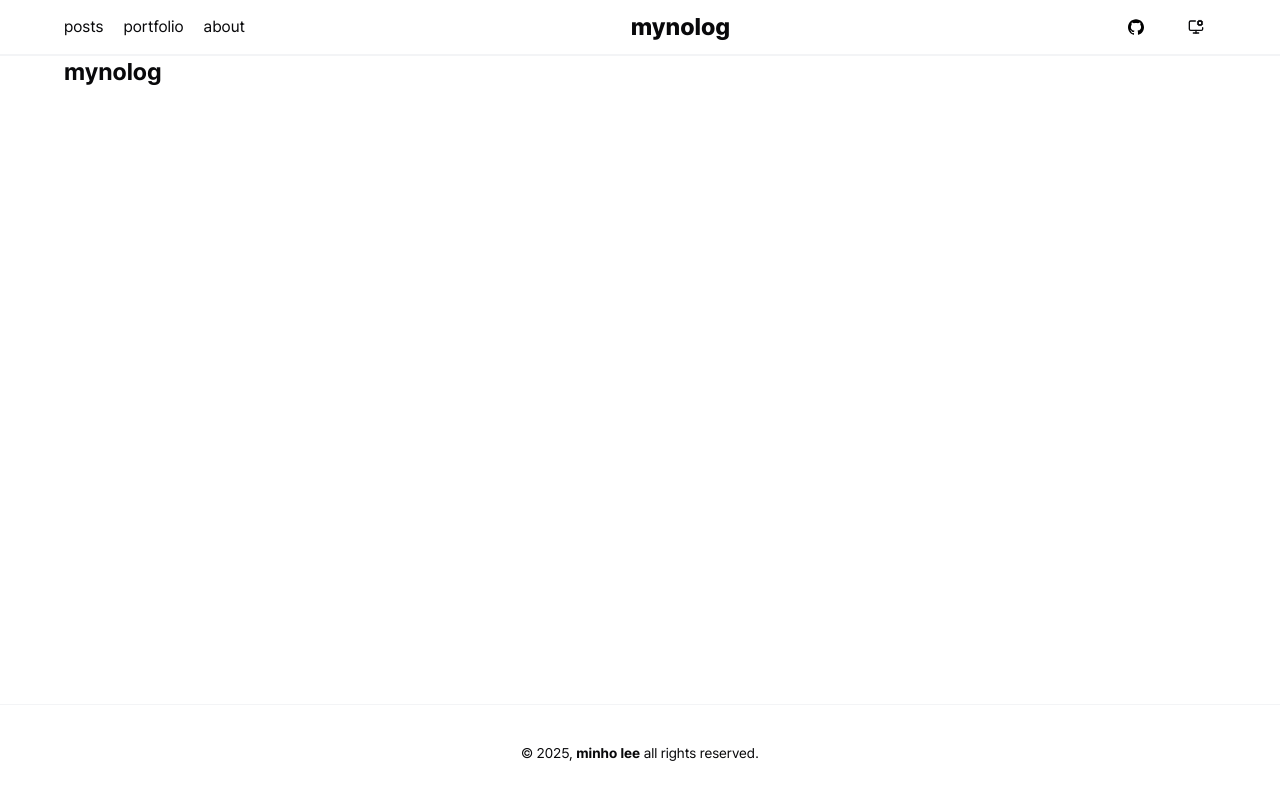
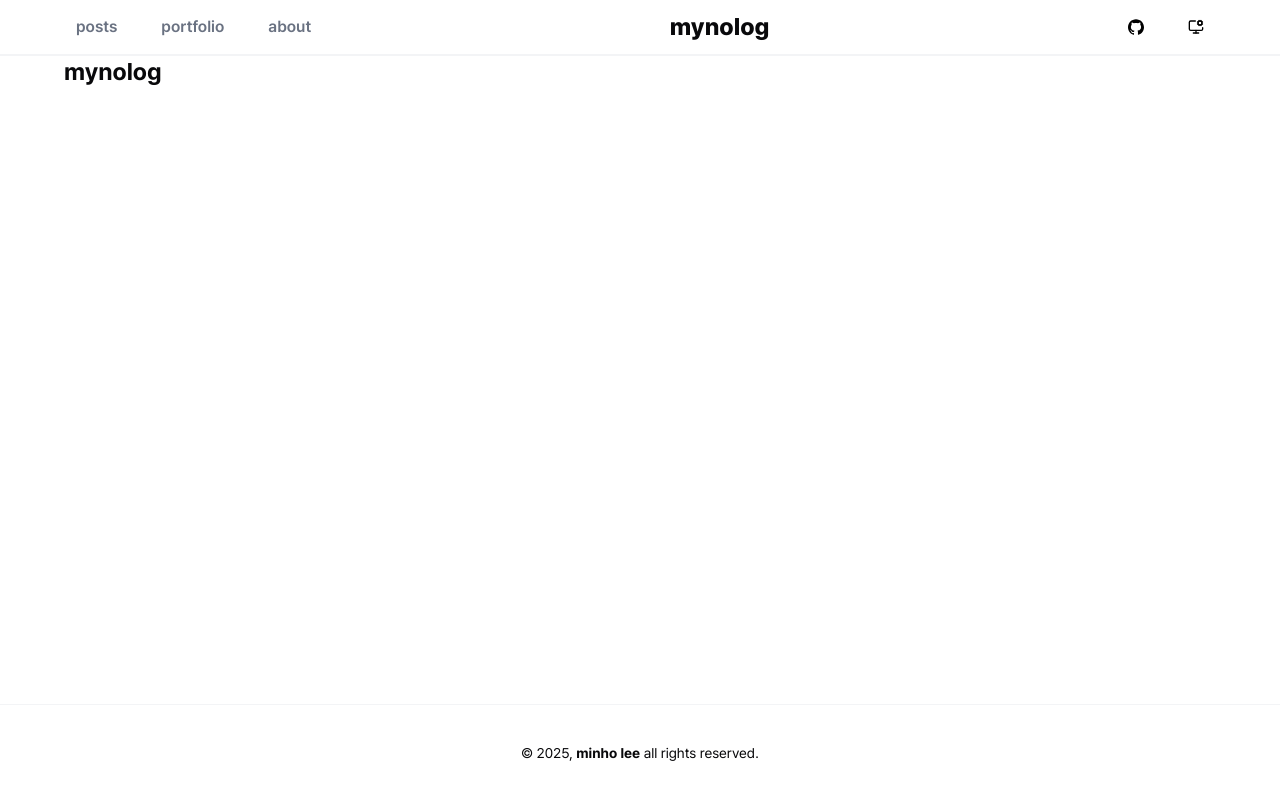
Before and after one commit to mynolog/mynolog-blog, a Next.js app: page / in a window 1280 px wide. Built offline with nearby package versions, Linux system fonts and the light colour scheme.

Commit message:
feat: 네비게이션 메뉴 활성화 로직 구현 및 동적 경로 대응

```diff
--- a/src/components/layouts/Header.tsx
+++ b/src/components/layouts/Header.tsx
@@ -2,17 +2,14 @@ import GitHubLink from '../links/GitHubLink'
 import HomeLink from '../links/HomeLink'
 import ThemeDropdown from '../theme/ThemeDropdown'
 import { Button } from '../ui/button'
+import Navigation from './Navigation'
 
 export default function Header() {
   return (
     <header className="sticky top-0 flex h-14 w-full items-center justify-center border-b-2 border-gray-100 bg-white dark:border-gray-700 dark:bg-black">
       <nav className="flex h-full w-full max-w-[1200px] items-center justify-between px-6">
         {/* 네비게이션 메뉴 */}
-        <ul className="flex gap-5">
-          <li>posts</li>
-          <li>portfolio</li>
-          <li>about</li>
-        </ul>
+        <Navigation />
         <HomeLink>
           <h1 className="text-2xl font-extrabold">mynolog</h1>
         </HomeLink>
--- /dev/null
+++ b/src/components/layouts/Navigation.tsx
@@ -0,0 +1,14 @@
+'use client'
+
+import { NAVIGATION_ITEMS } from '@/constants/navigation'
+import NavigationItem from './NavigationItem'
+
+export default function Navigation() {
+  return (
+    <ul className="flex gap-5">
+      {NAVIGATION_ITEMS.map((item) => (
+        <NavigationItem href={item.href} label={item.label} key={item.id} />
+      ))}
+    </ul>
+  )
+}
--- /dev/null
+++ b/src/components/layouts/NavigationItem.tsx
@@ -0,0 +1,28 @@
+'use client'
+
+import { usePathname } from 'next/navigation'
+import Link from 'next/link'
+import clsx from 'clsx'
+
+interface NavigationItemProps {
+  href: string
+  label: string
+}
+
+export default function NavigationItem({ href, label }: NavigationItemProps) {
+  const pathname = usePathname()
+  const isActive = pathname === href || pathname.startsWith(`${href}/`)
+
+  return (
+    <li
+      className={clsx(
+        'rounded-md px-3 py-1 font-semibold',
+        isActive
+          ? 'bg-gray-100 text-black hover:text-black dark:bg-white dark:text-black dark:hover:text-black'
+          : 'text-gray-500 hover:text-black dark:text-gray-300 dark:hover:text-white',
+      )}
+    >
+      <Link href={href}>{label}</Link>
+    </li>
+  )
+}
--- a/src/components/theme/ThemeDropdown.tsx
+++ b/src/components/theme/ThemeDropdown.tsx
@@ -20,7 +20,10 @@ export default function ThemeDropdown() {
   return (
     <DropdownMenu>
       <DropdownMenuTrigger asChild>
-        <Button variant="ghost" className="w-10 cursor-pointer bg-transparent">
+        <Button
+          variant="ghost"
+          className="w-10 cursor-pointer bg-transparent text-black dark:text-white"
+        >
           <ThemeToggleIcon />
         </Button>
       </DropdownMenuTrigger>
--- /dev/null
+++ b/src/constants/navigation.ts
@@ -0,0 +1,19 @@
+import { ROUTES } from './routes'
+
+export const NAVIGATION_ITEMS = [
+  {
+    id: '1000',
+    label: 'posts',
+    href: ROUTES.POSTS,
+  },
+  {
+    id: '2000',
+    label: 'portfolio',
+    href: ROUTES.PORTFOLIO,
+  },
+  {
+    id: '3000',
+    label: 'about',
+    href: ROUTES.ABOUT,
+  },
+] as const
--- a/src/constants/profile.ts
+++ b/src/constants/profile.ts
@@ -1,4 +1,4 @@
 export const PROFILE = {
   GITHUB_LINK: 'https://github.com/mynolog',
   EMAIL: 'minholee.log@gmail.com',
-}
+} as const
--- a/src/constants/routes.ts
+++ b/src/constants/routes.ts
@@ -3,4 +3,4 @@ export const ROUTES = {
   POSTS: '/posts',
   PORTFOLIO: '/portfolio',
   ABOUT: '/about',
-}
+} as const
```
